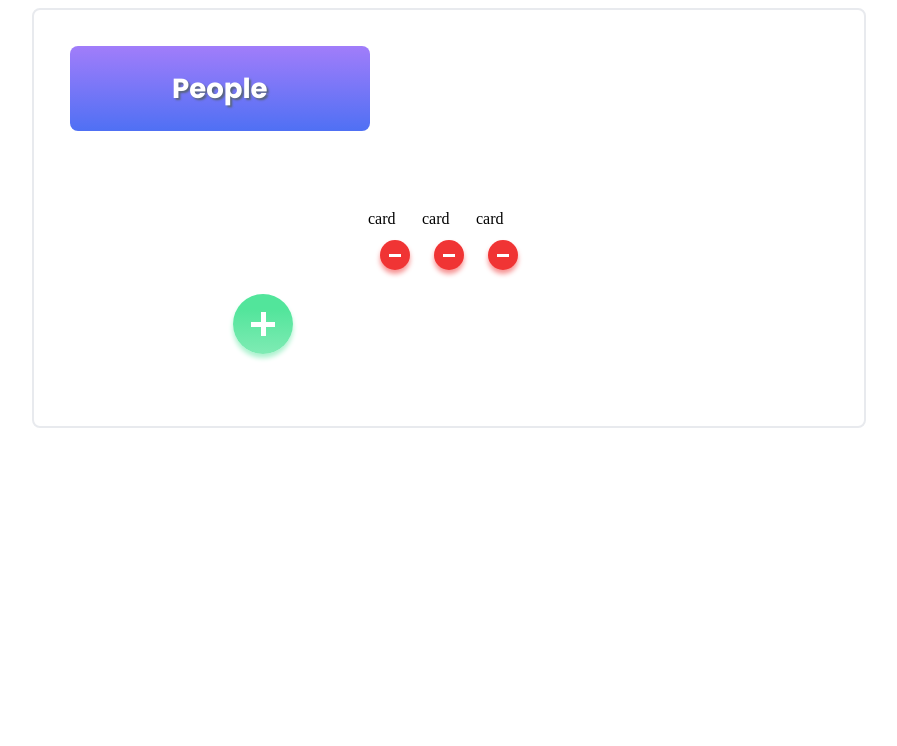
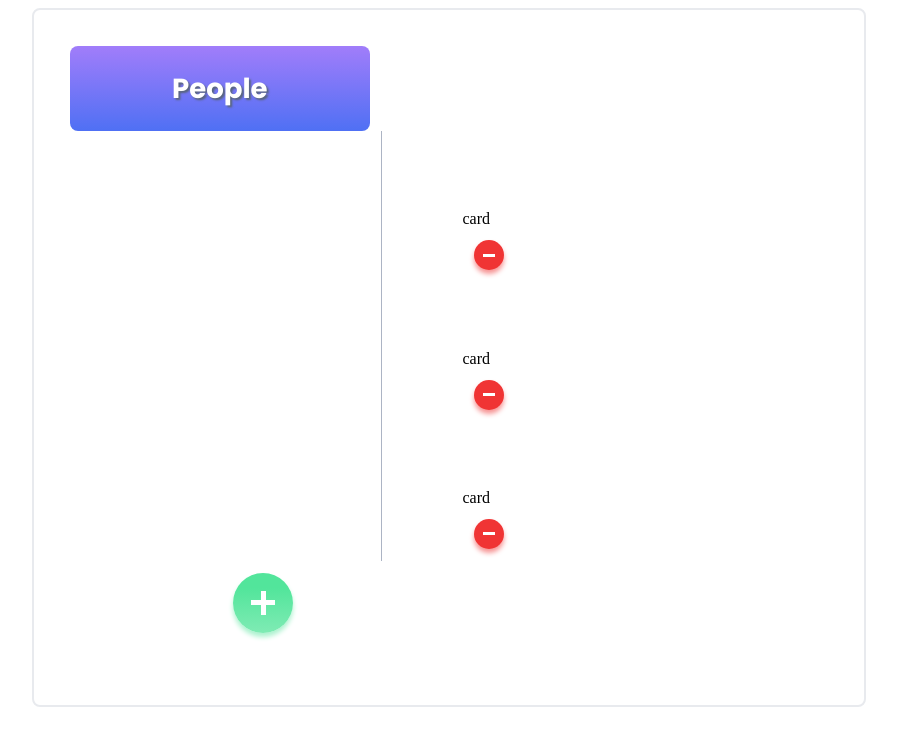
Before and after one commit to natkalia/people-recruitment-task, a React (Create React App) app: page / in a window 1280 px wide. Shown: the top 746 px of the page, without its empty margins (191-1088 px from the left). Built offline with nearby package versions, Linux system fonts and the light colour scheme.

Commit message:
Add VerticalDivider and use it in App

```diff
--- a/src/components/App/App.js
+++ b/src/components/App/App.js
@@ -4,6 +4,7 @@ import PropTypes from 'prop-types';
 import PageTitle from '../PageTitle/PageTitle';
 import Button from '../Button/Button';
 import Card from '../Card/CardContainer';
+import VerticalDivider from '../VerticalDivider/VerticalDivider';
 
 class App extends React.Component {
 
@@ -29,7 +30,8 @@ class App extends React.Component {
       <div className={styles.component}>
         <PageTitle title={title}/>
         <div className={styles.content}>
-          {/* TODO: add vertical divider*/}
+          <VerticalDivider/>
+          <div>
             {cards.map(card =>
               <Card
                 key={card.id}
@@ -37,6 +39,7 @@ class App extends React.Component {
                 content={card.content}
                 category={card.category}
               />)}
+          </div>
         </div>
         <div className={styles.buttonWrapper}>
           <Button variant='bigplus' handleAddCard={()=> this.handleAddCard(addCard)} />
--- /dev/null
+++ b/src/components/VerticalDivider/VerticalDivider.js
@@ -0,0 +1,11 @@
+import React from 'react';
+import styles from './VerticalDivider.module.scss';
+
+const VerticalDivider = () => {
+  return (
+    <div className={styles.component}>
+    </div>
+  );
+};
+
+export default VerticalDivider;
--- /dev/null
+++ b/src/components/VerticalDivider/VerticalDivider.module.scss
@@ -0,0 +1,8 @@
+@import '../../styles/settings.scss';
+
+.component {
+  width: 1px;
+  background-color: lighten($color-dark, 50%);
+  margin-left: 0px;
+  margin-right: 80px;
+}
```
Lines whose indentation alone changed are shown as unchanged.
